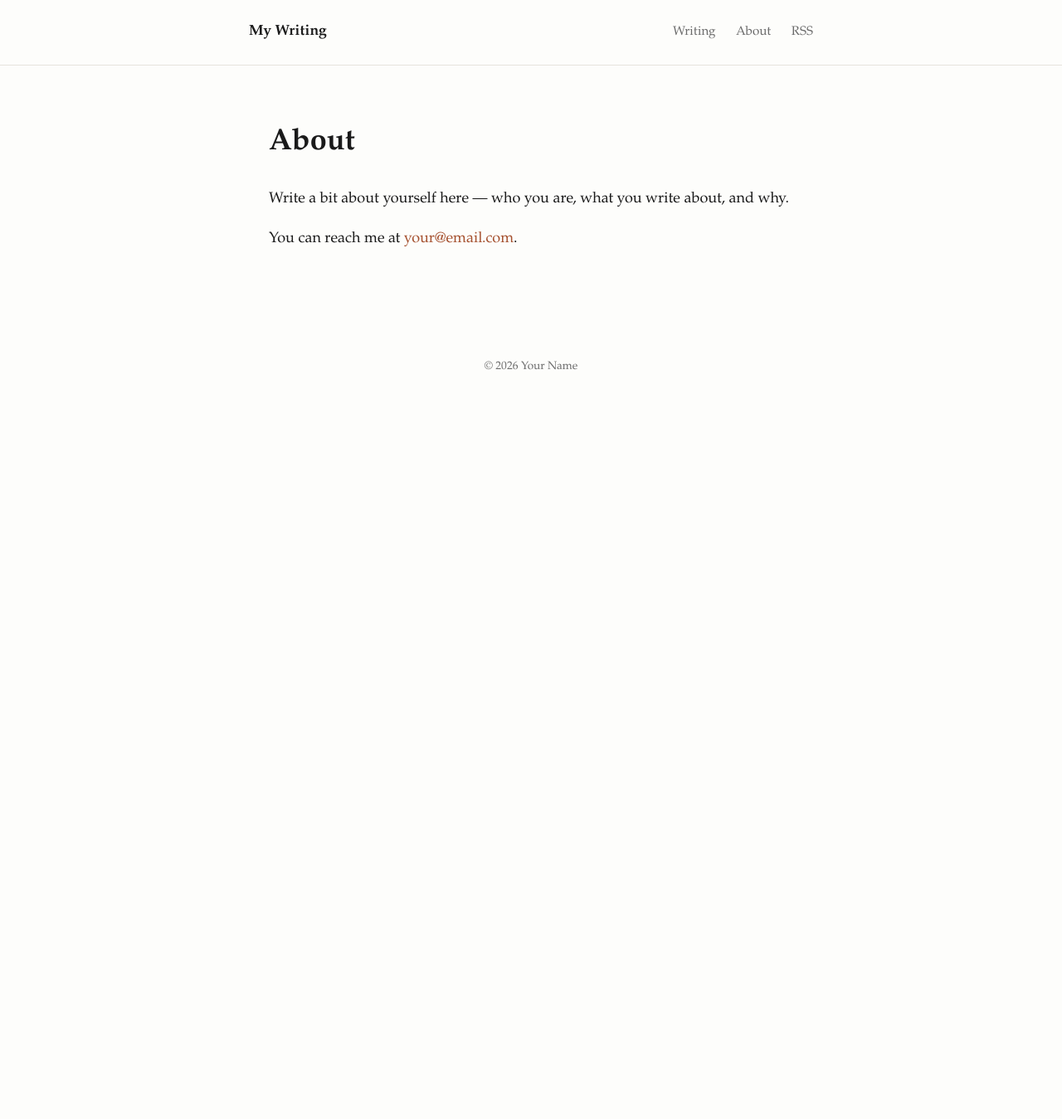
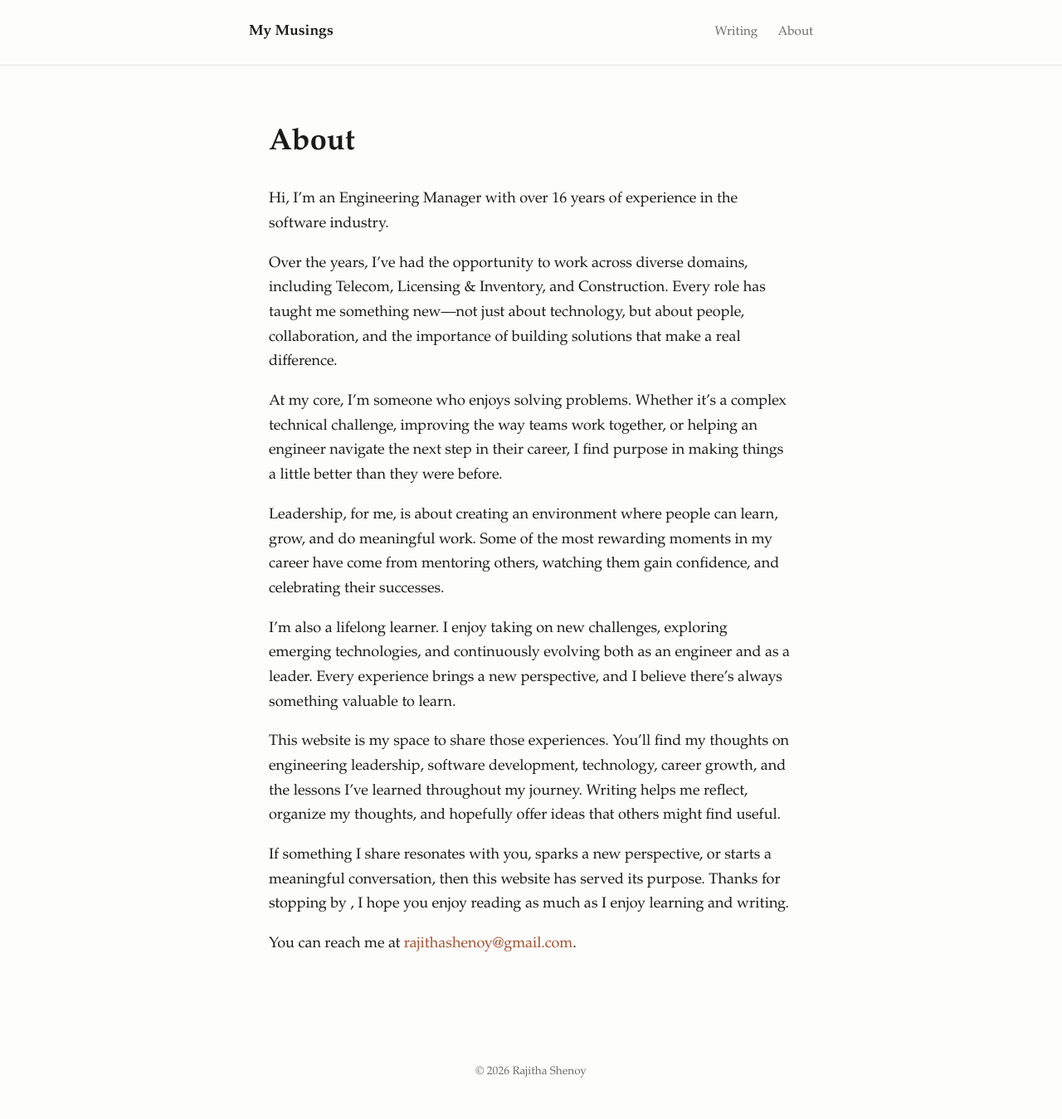
Before and after one commit to rajithashenoy-experiments/rajithashenoy-experiments.github.io, a Jekyll site: the page built from about.md, in a window 1280 px wide. Shown: the whole page at 83% size. Built offline with Jekyll 4.4.1, drawn with Linux system fonts in a browser that asks for light colours; before the commit the page ends 900 px from its top, so only the background shows below that.

Commit message:
Added About me and made some text changes

```diff
--- a/_config.yml
+++ b/_config.yml
@@ -1,6 +1,6 @@
-title: My Writing
+title: My Musings
 description: Papers and thoughts.
-author: Your Name
+author: Rajitha Shenoy
 baseurl: ""
 url: ""
 
--- a/_layouts/default.html
+++ b/_layouts/default.html
@@ -15,7 +15,7 @@
       <div class="nav-links">
         <a href="{{ '/' | relative_url }}">Writing</a>
         <a href="{{ '/about/' | relative_url }}">About</a>
-        <a href="{{ '/feed.xml' | relative_url }}">RSS</a>
+         <!-- <a href="{{ '/feed.xml' | relative_url }}">RSS</a> -->
       </div>
     </nav>
   </header>
--- a/about.md
+++ b/about.md
@@ -6,6 +6,18 @@ permalink: /about/
 
 # About
 
-Write a bit about yourself here — who you are, what you write about, and why.
+Hi, I'm an Engineering Manager with over 16 years of experience in the software industry.
 
-You can reach me at [your@email.com](mailto:your@email.com).
+Over the years, I've had the opportunity to work across diverse domains, including Telecom, Licensing & Inventory, and Construction. Every role has taught me something new—not just about technology, but about people, collaboration, and the importance of building solutions that make a real difference.
+
+At my core, I'm someone who enjoys solving problems. Whether it's a complex technical challenge, improving the way teams work together, or helping an engineer navigate the next step in their career, I find purpose in making things a little better than they were before.
+
+Leadership, for me, is about creating an environment where people can learn, grow, and do meaningful work. Some of the most rewarding moments in my career have come from mentoring others, watching them gain confidence, and celebrating their successes.
+
+I'm also a lifelong learner. I enjoy taking on new challenges, exploring emerging technologies, and continuously evolving both as an engineer and as a leader. Every experience brings a new perspective, and I believe there's always something valuable to learn.
+
+This website is my space to share those experiences. You'll find my thoughts on engineering leadership, software development, technology, career growth, and the lessons I've learned throughout my journey. Writing helps me reflect, organize my thoughts, and hopefully offer ideas that others might find useful.
+
+If something I share resonates with you, sparks a new perspective, or starts a meaningful conversation, then this website has served its purpose. Thanks for stopping by , I hope you enjoy reading as much as I enjoy learning and writing.
+
+You can reach me at [rajithashenoy@gmail.com](mailto:your@email.com).
```
